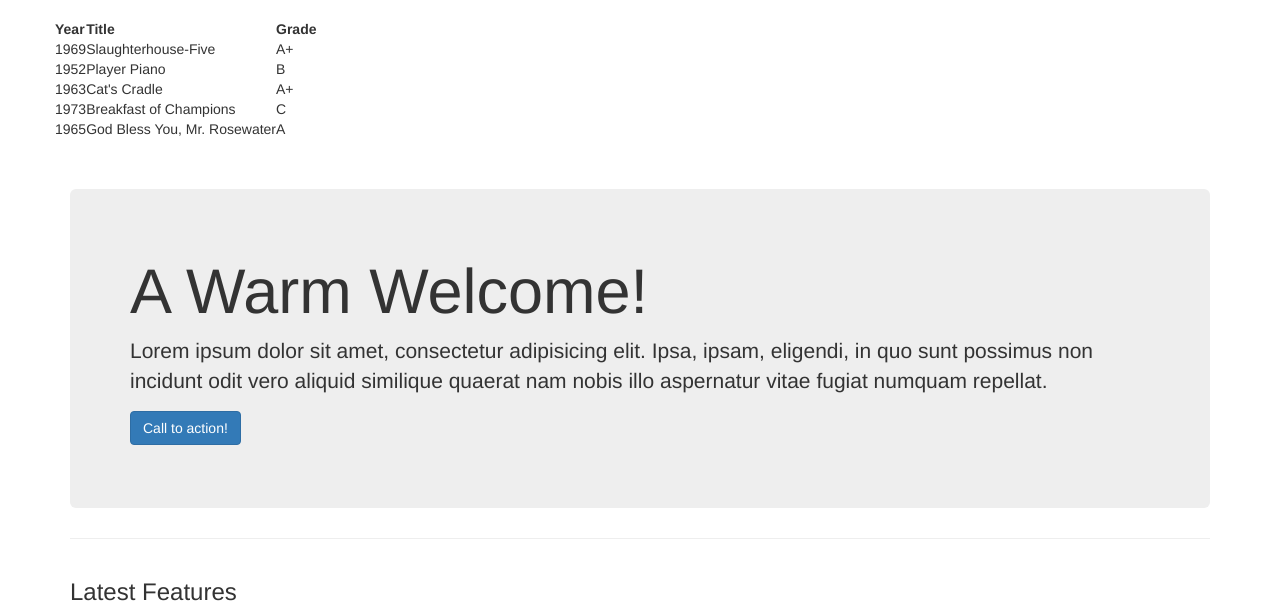
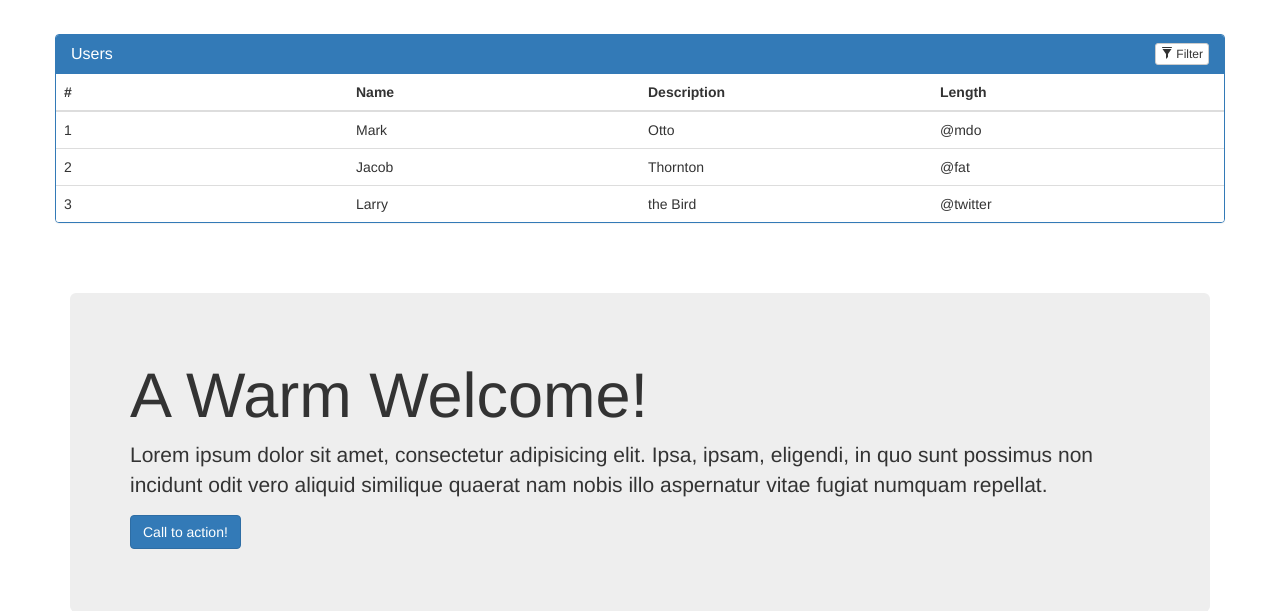
Before and after one commit to MikePearce/trainingplanner, a PHP site: page / in a window 1280 px wide. Shown: the part 51-662 px from the top of the page. Run offline with PHP 8.4, Linux system fonts and the light colour scheme; grey boxes labelled with a size stand in for pictures from a placeholder-image service; some libraries are stand-ins or nearby versions.

Commit message:
Added a filterable, sortable table

```diff
--- a/css/heroic-features.css
+++ b/css/heroic-features.css
@@ -19,3 +19,31 @@ body {
 footer {
     margin: 50px 0;
 }
+
+.filterable {
+    margin-top: 15px;
+}
+.filterable .panel-heading .pull-right {
+    margin-top: -20px;
+}
+.filterable .filters input[disabled] {
+    background-color: transparent;
+    border: none;
+    cursor: auto;
+    box-shadow: none;
+    padding: 0;
+    height: auto;
+}
+.filterable .filters input[disabled]::-webkit-input-placeholder {
+    color: #333;
+}
+.filterable .filters input[disabled]::-moz-placeholder {
+    color: #333;
+}
+.filterable .filters input[disabled]:-ms-input-placeholder {
+    color: #333;
+}
+
+#sort td {
+	background-color: #ffffff;
+}
--- a/index.php
+++ b/index.php
@@ -30,22 +30,45 @@
 
     <div class="container">
         <div class="row">
-
-        <table id="sort" class="grid" title="Kurt Vonnegut novels">
-    <thead>
-        <tr><th>Year</th><th>Title</th><th>Grade</th></tr>
-    </thead>
-    <tbody>
-        <tr><td>1969</td><td>Slaughterhouse-Five</td><td>A+</td></tr>
-        <tr><td>1952</td><td>Player Piano</td><td>B</td></tr>
-        <tr><td>1963</td><td>Cat's Cradle</td><td>A+</td></tr>
-        <tr><td>1973</td><td>Breakfast of Champions</td><td>C</td></tr>
-        <tr><td>1965</td><td>God Bless You, Mr. Rosewater</td><td>A</td></tr>
-    </tbody>
-</table>
-
-
+        <div class="panel panel-primary filterable">
+            <div class="panel-heading">
+                <h3 class="panel-title">Users</h3>
+                <div class="pull-right">
+                    <button class="btn btn-default btn-xs btn-filter"><span class="glyphicon glyphicon-filter"></span> Filter</button>
+                </div>
+            </div>
+            <table class="table" id="sort">
+                <thead>
+                    <tr class="filters">
+                        <th><input type="text" class="form-control" placeholder="#" disabled></th>
+                        <th><input type="text" class="form-control" placeholder="Name" disabled></th>
+                        <th><input type="text" class="form-control" placeholder="Description" disabled></th>
+                        <th><input type="text" class="form-control" placeholder="Length" disabled></th>
+                    </tr>
+                </thead>
+                <tbody>
+                    <tr>
+                        <td>1</td>
+                        <td>Mark</td>
+                        <td>Otto</td>
+                        <td>@mdo</td>
+                    </tr>
+                    <tr>
+                        <td>2</td>
+                        <td>Jacob</td>
+                        <td>Thornton</td>
+                        <td>@fat</td>
+                    </tr>
+                    <tr>
+                        <td>3</td>
+                        <td>Larry</td>
+                        <td>the Bird</td>
+                        <td>@twitter</td>
+                    </tr>
+                </tbody>
+            </table>
         </div>
+    </div>
     </div>
 
     <!-- Navigation -->
--- a/js/planner.js
+++ b/js/planner.js
@@ -15,4 +15,50 @@ $(document).ready(function() {
 	$("#sort tbody").sortable({
 		helper: fixHelper
 	}).disableSelection();
+
+
+
+	/**
+	 Filters
+	 **/
+	 $('.filterable .btn-filter').click(function(){
+        var $panel = $(this).parents('.filterable'),
+        $filters = $panel.find('.filters input'),
+        $tbody = $panel.find('.table tbody');
+        if ($filters.prop('disabled') == true) {
+            $filters.prop('disabled', false);
+            $filters.first().focus();
+        } else {
+            $filters.val('').prop('disabled', true);
+            $tbody.find('.no-result').remove();
+            $tbody.find('tr').show();
+        }
+    });
+
+    $('.filterable .filters input').keyup(function(e){
+        /* Ignore tab key */
+        var code = e.keyCode || e.which;
+        if (code == '9') return;
+        /* Useful DOM data and selectors */
+        var $input = $(this),
+        inputContent = $input.val().toLowerCase(),
+        $panel = $input.parents('.filterable'),
+        column = $panel.find('.filters th').index($input.parents('th')),
+        $table = $panel.find('.table'),
+        $rows = $table.find('tbody tr');
+        /* Dirtiest filter function ever ;) */
+        var $filteredRows = $rows.filter(function(){
+            var value = $(this).find('td').eq(column).text().toLowerCase();
+            return value.indexOf(inputContent) === -1;
+        });
+        /* Clean previous no-result if exist */
+        $table.find('tbody .no-result').remove();
+        /* Show all rows, hide filtered ones (never do that outside of a demo ! xD) */
+        $rows.show();
+        $filteredRows.hide();
+        /* Prepend no-result row if all rows are filtered */
+        if ($filteredRows.length === $rows.length) {
+            $table.find('tbody').prepend($('<tr class="no-result text-center"><td colspan="'+ $table.find('.filters th').length +'">No result found</td></tr>'));
+        }
+    });
 });
```
